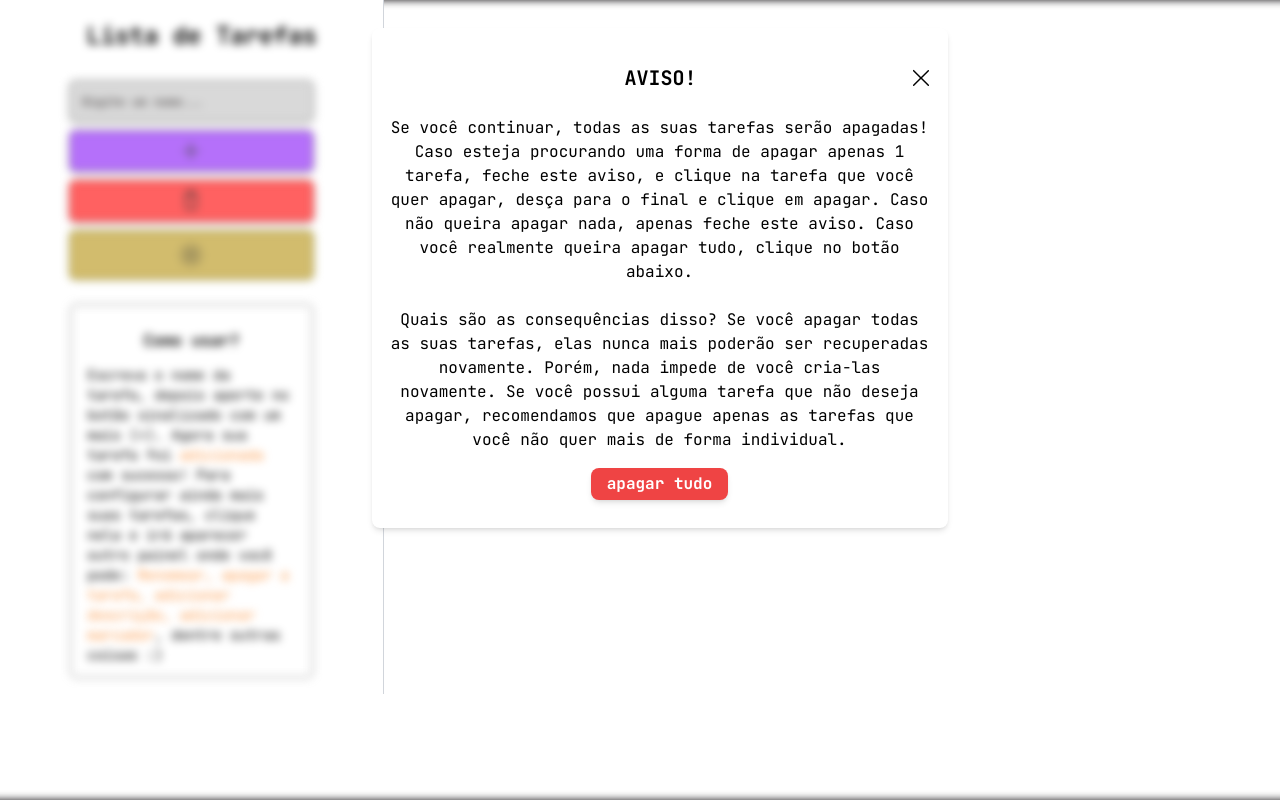
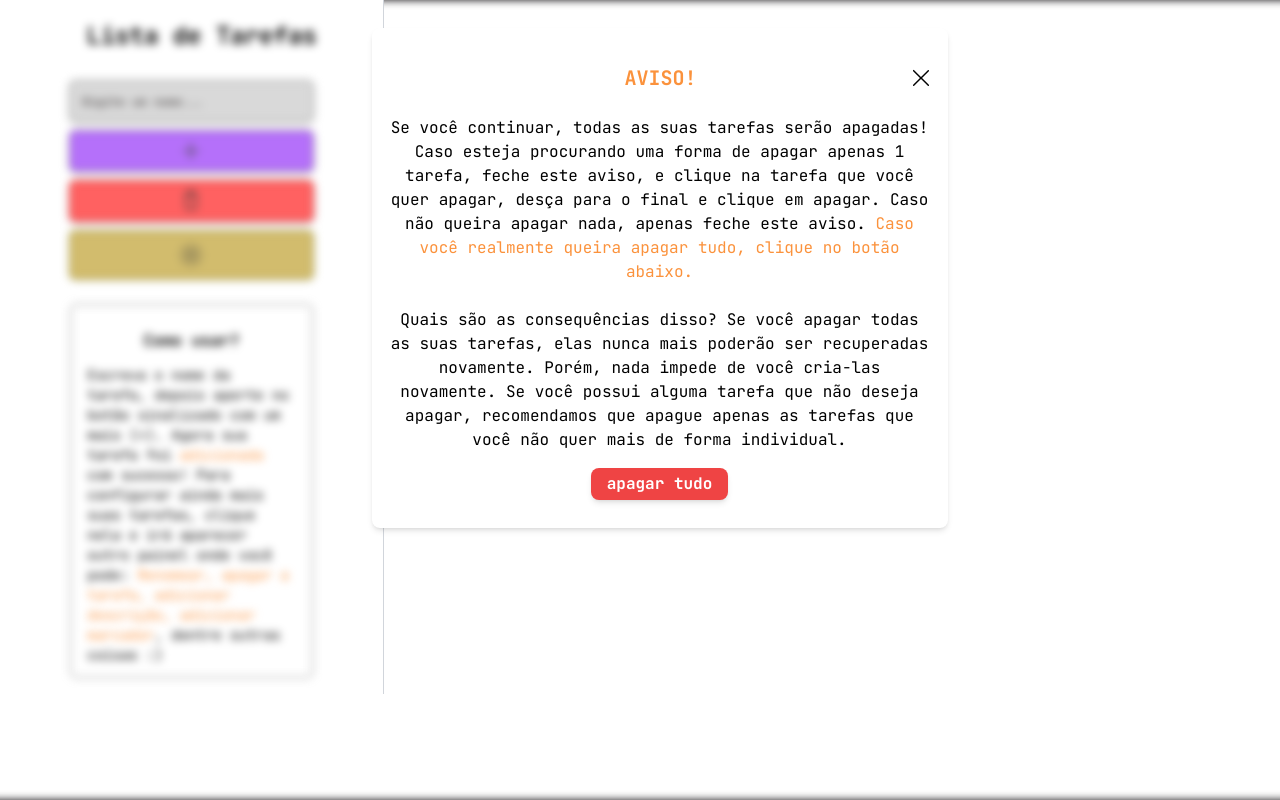
Before and after one commit to Zafkiel45/Next-TodoList, a Next.js app in the folder todo-list/: page / in a window 1280 px wide. Both pictures are taken after a click on the button 191 px from the left and 201 px from the top of the page. Built offline with nearby package versions, Linux system fonts and the light colour scheme.

Commit message:
fix: corrigindo algunds detalhes

```diff
--- a/todo-list/src/app/components/(input_estruture)/Modal.tsx
+++ b/todo-list/src/app/components/(input_estruture)/Modal.tsx
@@ -51,7 +51,16 @@ export const Modal = ({
       {/* Close button */}
       <div className="flex w-full items-center justify-between">
         <button disabled className="w-[24px] h-[24px] opacity-0"></button>
-        <h1 className="font-bold text-lg dark:text-[#F06868] mobileMini:text-xl">AVISO!</h1>
+        <h1
+          className="
+            font-bold
+            text-lg
+            text-orange-400
+            dark:text-[#F06868]
+            mobileMini:text-xl"
+        >
+          AVISO!
+        </h1>
         <div onClick={() => {
             dispatch({ ...objectComplete, visible: "hidden" });
             Blur(() => false);
@@ -63,7 +72,7 @@ export const Modal = ({
         Se você continuar, todas as suas tarefas serão apagadas! Caso esteja
         procurando uma forma de apagar apenas 1 tarefa, feche este aviso, e clique
         na tarefa que você quer apagar, desça para o final e clique em apagar.
-        Caso não queira apagar nada, apenas feche este aviso. <span className="dark:text-[#F06868]">Caso você realmente
+        Caso não queira apagar nada, apenas feche este aviso. <span className="dark:text-[#F06868] text-orange-400">Caso você realmente
         queira apagar tudo, clique no botão abaixo.</span>
         <br />
         <br />
--- a/todo-list/src/app/components/(input_estruture)/switch_button.tsx
+++ b/todo-list/src/app/components/(input_estruture)/switch_button.tsx
@@ -12,10 +12,12 @@ export const SwitchModeButton = () => {
           if(window.matchMedia('(prefers-color-scheme: dark)').matches) {
               document.documentElement.classList.remove('light');
               localStorage.ThemeStorage = 'dark'
+              setCurrentState('dark')
               document.documentElement.classList.add(localStorage.ThemeStorage);
           } else {
               document.documentElement.classList.remove('dark');
               localStorage.ThemeStorage= 'light'
+              setCurrentState('light')
               document.documentElement.classList.add(localStorage.ThemeStorage);
           }
 
```
